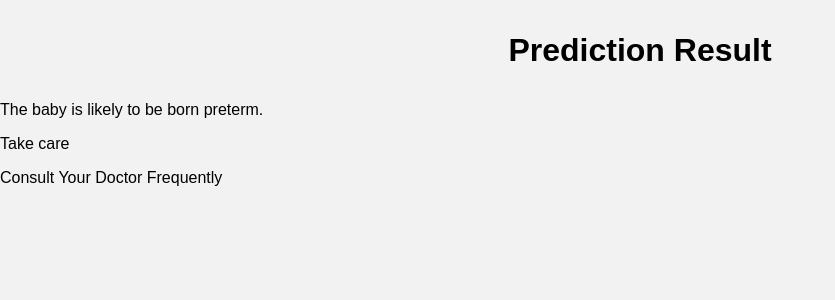
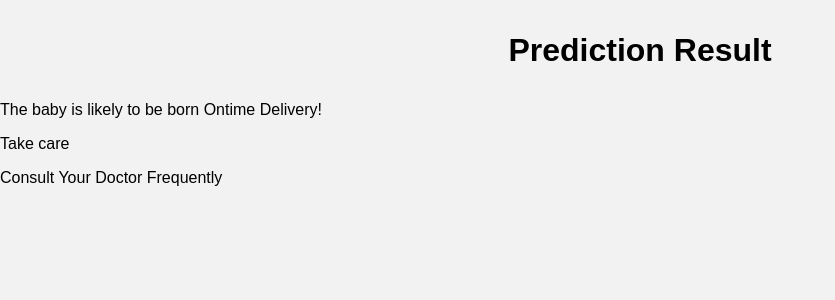
Before and after one commit to parimaladini/Pre-Term-Birth-Prediction, a Flask app: template templates/result.html in a window 1280 px wide. Shown: the top 300 px of the page, without its empty margins (0-835 px from the left). Run offline with Flask 3, Linux system fonts and the light colour scheme; the template is opened without the code that fills it, so the values that code supplies are empty; parts of the project's set-up code (start-up, migrations or seed data) failed here and were passed over.

Commit message:
Update result.html

```diff
--- a/templates/result.html
+++ b/templates/result.html
@@ -15,7 +15,7 @@
       <p>Consult Your Doctor Frequently</p>
 
     {% else %}
-      <p>The baby is likely to be born preterm.</p>
+      <p>The baby is likely to be born Ontime Delivery!</p>
       <p>Take care</p>
       <p>Consult Your Doctor Frequently</p>
 
```
